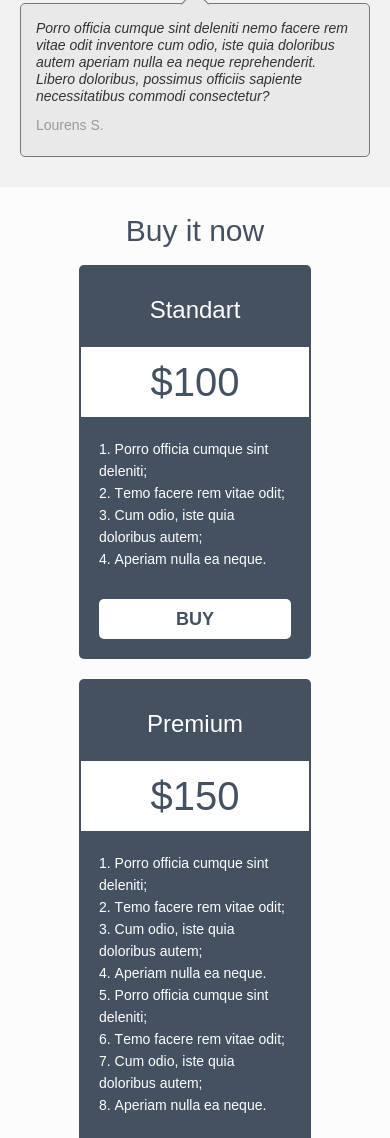
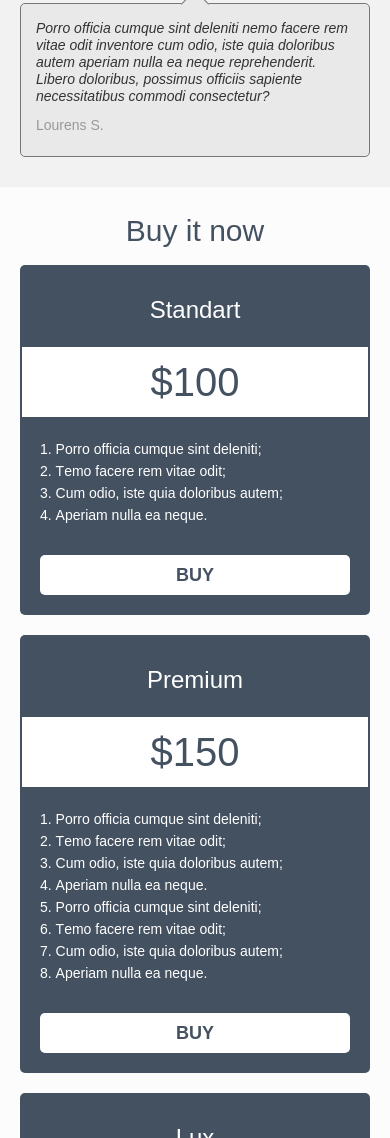
Before and after one commit to PavelPleshkov/productpage, a plain HTML site: page index.html in a window 390 px wide. Shown: the part 7401-8539 px from the top of the page. Drawn offline with Linux system fonts and the light colour scheme.

Commit message:
Add files via upload

```diff
--- a/css/style.css
+++ b/css/style.css
@@ -568,6 +568,12 @@ body {
 	}
 }
 
+@media all and (max-width: 767px) {
+	.main-buy-wrapper {
+		padding: 30px 20px;
+	}
+}
+
 .main-buy-container {
 	display: flex;
 	flex-wrap: wrap;
@@ -612,6 +618,13 @@ body {
 	.main-buy-container-item {
 		width: 80%;
 		margin: 0 auto;
+	}
+}
+
+@media all and (max-width: 767px) {
+	.main-buy-container-item {
+		width: 100%;
+		/* margin: 0 auto; */
 	}
 }
 
```
